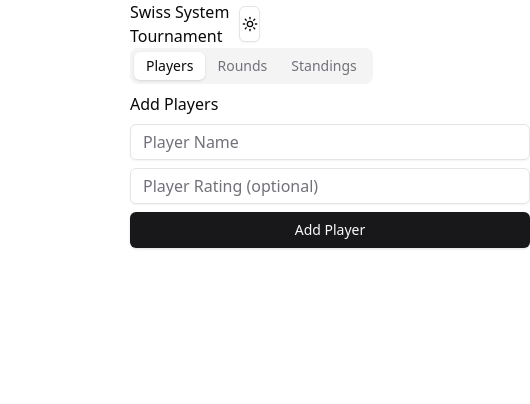
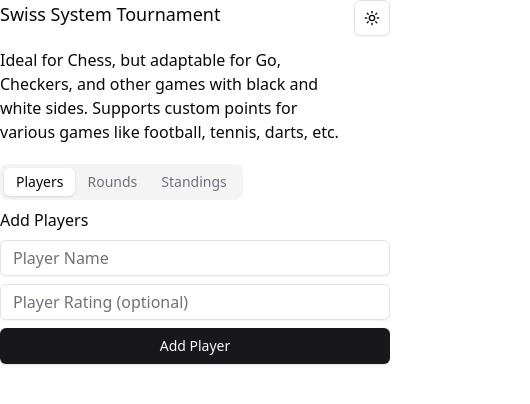
Before and after one commit to tsepakme/aiusha, a React (Vite) app: page / in a window 390 px wide. Shown: the top 404 px of the page, 530 px wide, since content can reach past the window. Built offline with nearby package versions, Linux system fonts and the light colour scheme.

Commit message:
Refactor SwissTournament layout for improved responsiveness and add descriptive text

```diff
--- a/src/App.tsx
+++ b/src/App.tsx
@@ -243,12 +243,18 @@ const SwissTournament: React.FC = () => {
 
   return (
     <ThemeProvider defaultTheme="system" storageKey="vite-ui-theme">
-      <div className="w-1/3 mx-auto">
-        <div className='flex justify-between items-center'>
-          <h1>Swiss System Tournament</h1>
-          <ModeToggle />
+      <div className="w-full md:w-1/2 mx-auto">
+        <div className='w-full flex justify-between items-top'>
+          <div className=''>
+            <h1 className='text-lg'>Swiss System Tournament</h1>
+            <p className='text-base mt-5'>Ideal for Chess, but adaptable for Go, Checkers, and other games with black and white sides.
+              Supports custom points for various games like football, tennis, darts, etc.</p>
+          </div>
+          <div>
+            <ModeToggle />
+          </div>
         </div>
-        <Tabs defaultValue="players" className="w-[400px]">
+        <Tabs defaultValue="players" className="w-full mt-5">
           <TabsList>
             <TabsTrigger value="players">Players</TabsTrigger>
             <TabsTrigger value="rounds">Rounds</TabsTrigger>
```
